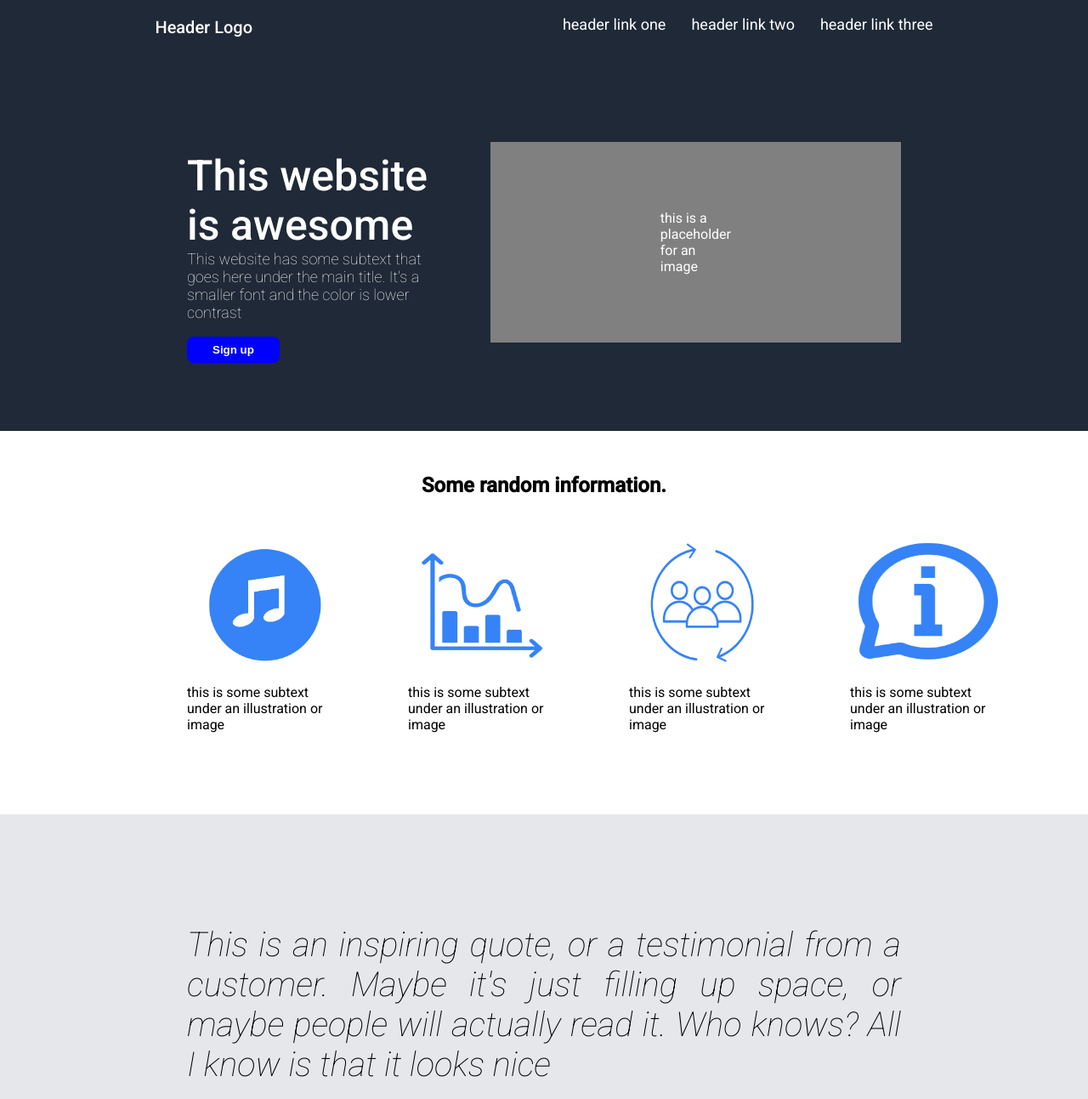
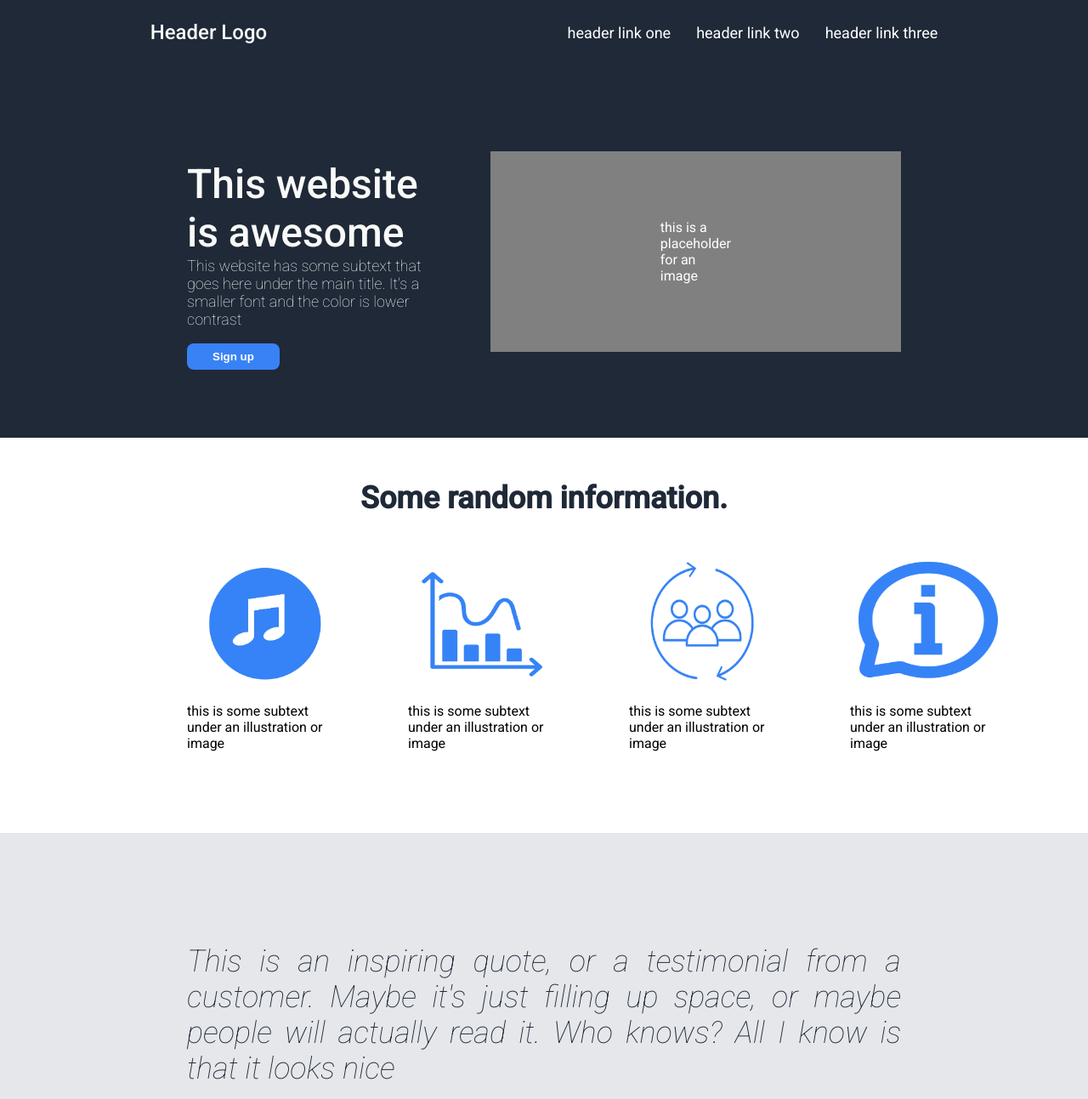
Before and after one commit to digweed67/landing-page, a plain HTML site: page index.html in a window 1280 px wide. Shown: the top 1293 px of the page at 85% size. Drawn offline with Linux system fonts and the light colour scheme.

Commit message:
Add font and size style properties according to guidance

```diff
--- a/style.css
+++ b/style.css
@@ -16,15 +16,14 @@ body {
   color: white;
   display: flex;
   justify-content: space-around;
-
+  align-items: center;
 
 }
 
 .nav-bar p {
   font-weight: 500;
-  font-size: 20px;
-  display: flex;
-  justify-content: baseline;
+  font-size: 24px;
+  color: #F9FAF8;
 
 }
 
@@ -64,12 +63,14 @@ ul a {
 
 h1 {
   font-weight: 500;
-  font-size: 50px;
+  font-size: 48px;
   margin-bottom: 0;
+  color: #F9FAF8;
 }
 
 .hero-text p {
   font-weight: 100;
+  font-size: 18px;
   margin-top: 0;
   font-size: 18px;
 }
@@ -78,13 +79,15 @@ h1 {
   border: none;
   border-radius: 8px;
   padding: 8px 30px;
-  background: blue;
+  background: #3882f6;
   color: white;
   font-weight: bold;
 }
 
 h2 {
   text-align: center;
+  font-size: 36px;
+  color: #1F2937;
   margin-top: 50px;
   margin-bottom: 50px;
 }
@@ -106,14 +109,15 @@ h2 {
 }
 
 .quote {
-  background-color: #e5e7eb;
+  background-color: #E5E7EB;
 
 }
 
 .quote-text {
-  font-weight: 200;
-  font-size: 40px;
+  font-weight: 100;
+  font-size: 36px;
   font-style: italic;
+  color: #1F2937;
   text-align: justify;
   margin-top: 130px;
   margin-left: 220px;
@@ -161,3 +165,10 @@ h2 {
   border-radius: 10px;
 
 }
+
+footer {
+  background-color: grey;
+  text-align: center;
+
+
+}
```
